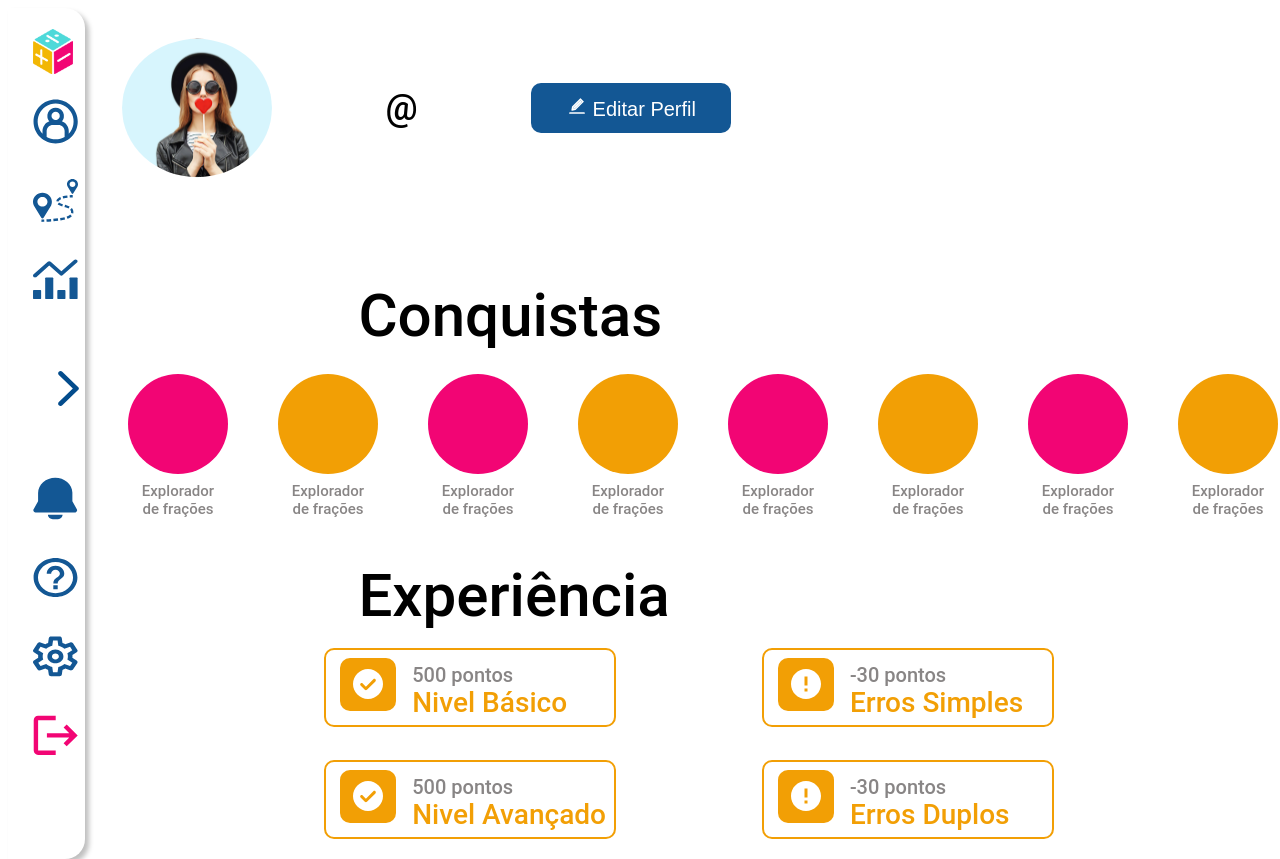
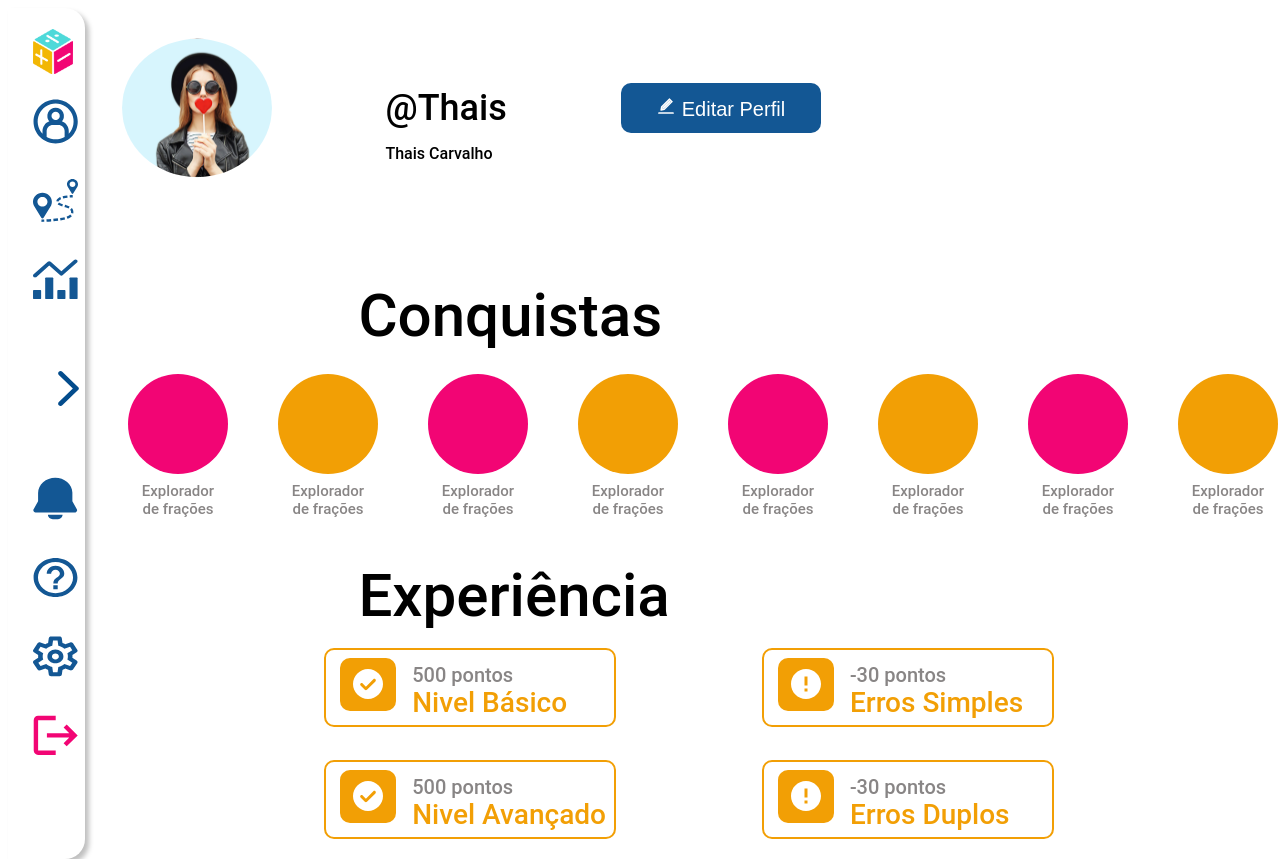
Before and after one commit to ViniciusCalo/NERA_Front, a React (Create React App) app: page /perfil in a window 1280 px wide. Built offline with nearby package versions, Linux system fonts and the light colour scheme.

Commit message:
update 4 files and create 1 file

```diff
--- a/src/components/TelaCadastro/index.js
+++ b/src/components/TelaCadastro/index.js
@@ -53,7 +53,7 @@ const TelaCadastro = () => {
         "senha": senha
       }
       try {
-        const response = await axios.post("http://localhost:443/usuario/cadastrar", body)
+        const response = await axios.post("http://localhost:3001/usuario/cadastrar", body)
         console.log(response.data.message)
         nav('/loginAluno')
       } catch (err) {
--- a/src/components/TelaLoginAluno/index.js
+++ b/src/components/TelaLoginAluno/index.js
@@ -30,7 +30,7 @@ const handleVerificarUsuario = async () => {
     "senha": senha
 }
 try {
-    const response = await axios.post("http://localhost:443/usuario/login", body)
+    const response = await axios.post("http://localhost:3001/usuario/login", body)
     setSesao(response.data.message);
     console.log(sessao)
     localStorage.setItem('usuario', email);
--- a/src/components/TelaPerfil/index.js
+++ b/src/components/TelaPerfil/index.js
@@ -16,8 +16,8 @@ const TelaPerfil = () => {
                 <C.Infos>
                     <C.imgPerfil src={imgPerfil} alt="Imagem de perfil" />
                     <div>
-                        <C.User>@{localStorage.getItem("usuario")}</C.User>
-                        <C.Name>{localStorage.getItem("usuario")}</C.Name>
+                        <C.User>@Thais{localStorage.getItem("usuario")}</C.User>
+                        <C.Name>Thais Carvalho{localStorage.getItem("usuario")}</C.Name>
                     </div>
                     <C.ButtonEditar><AiTwotoneEdit /> Editar Perfil</C.ButtonEditar>
                 </C.Infos>
--- a/src/components/TelaQuestao/index.js
+++ b/src/components/TelaQuestao/index.js
@@ -26,7 +26,7 @@ const TelaQuestao = () => {
     useEffect(() => {
         const getQuestao = async () => {
             try {
-                const response = await axios.get("http://localhost:443/questao/alternativa/1")
+                const response = await axios.get("http://localhost:3001/questao/alternativa/1")
                 setQuestoes(response.data)
             } catch (err) {
                 console.log(err);
@@ -93,7 +93,7 @@ const TelaQuestao = () => {
             "alternativa": alternativa
         }
         try {
-            const response = await axios.post("http://localhost:443/questao/verificar", body)
+            const response = await axios.post("http://localhost:3001/questao/verificar", body)
             setResposta(response.data.message);
             handleAlternativa(response.data.message, cor)
         } catch (err) {
```
Also changed, not shown: src/components/TelaLoginProf/img/google.svg (added).
